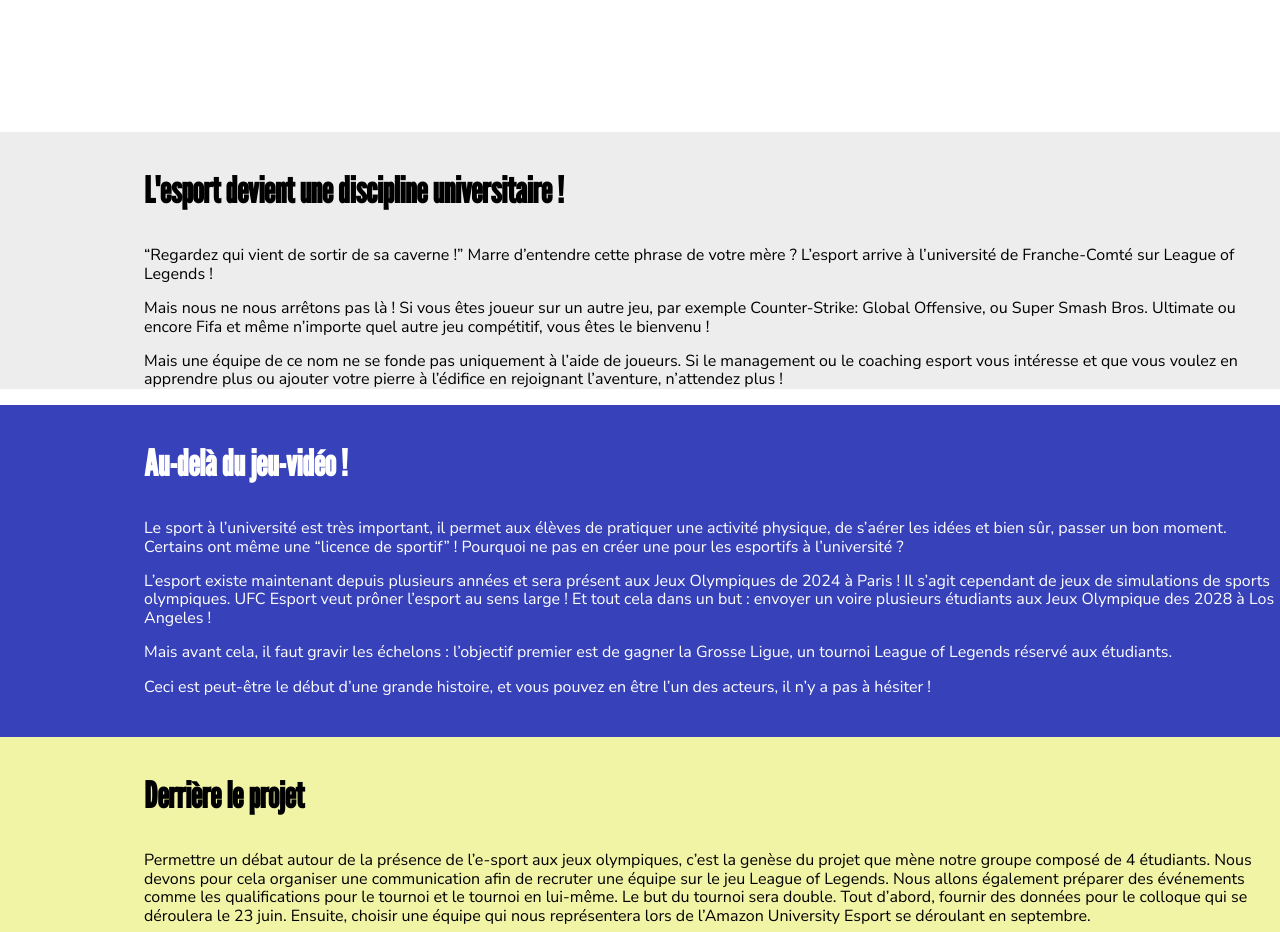
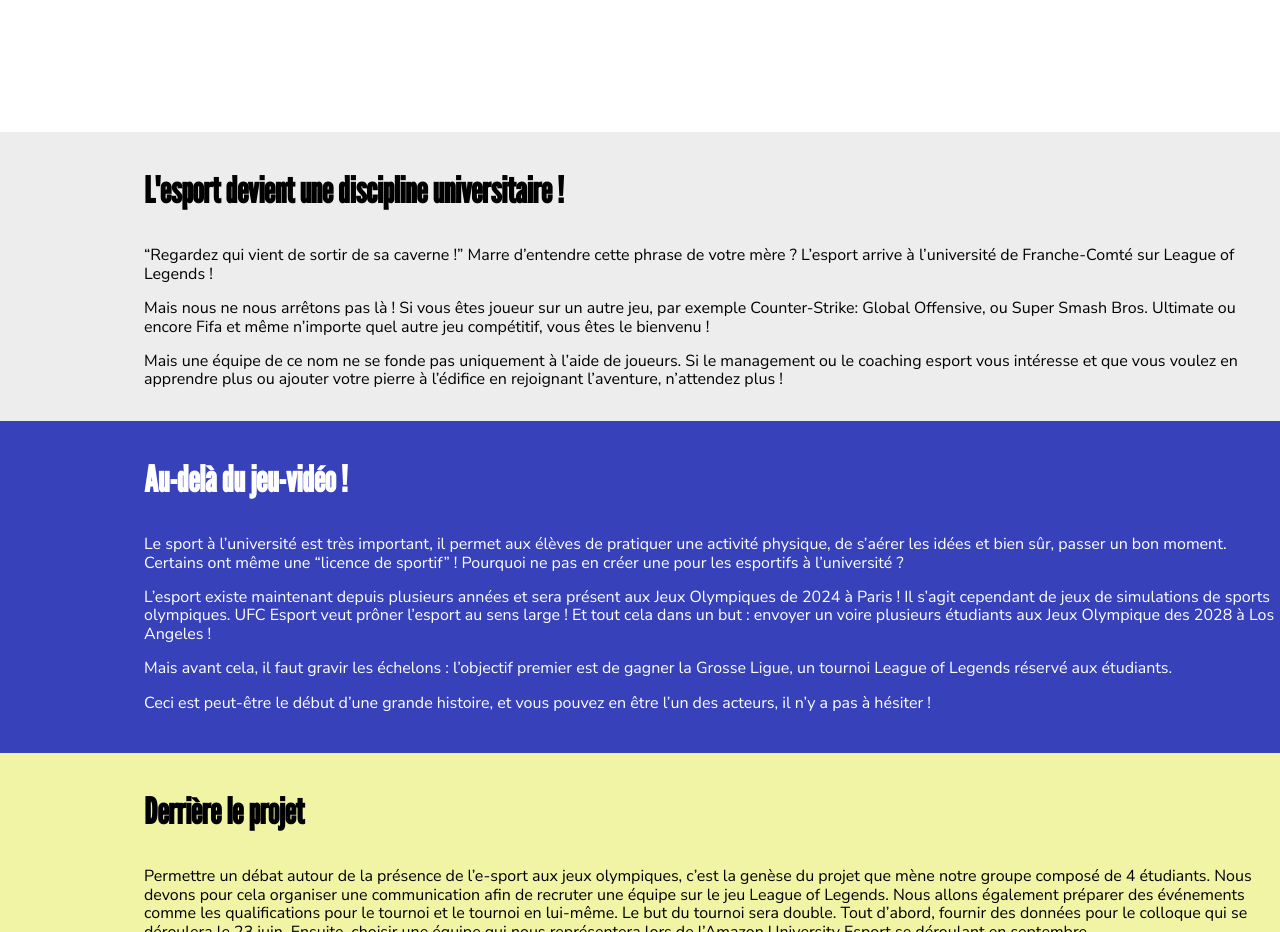
Before and after one commit to Beaurain-Hugo/integration, a plain HTML site: page index.html in a window 1280 px wide. Shown: the part 1260-2192 px from the top of the page. Drawn offline with nearby package versions, Linux system fonts and the light colour scheme.

Commit message:
Correction section projet

```diff
--- a/src/css/components/project.css
+++ b/src/css/components/project.css
@@ -1,3 +1,4 @@
 .page__project{
     background-color: var(--gris);
+    padding-bottom:1REM;
 }
```
